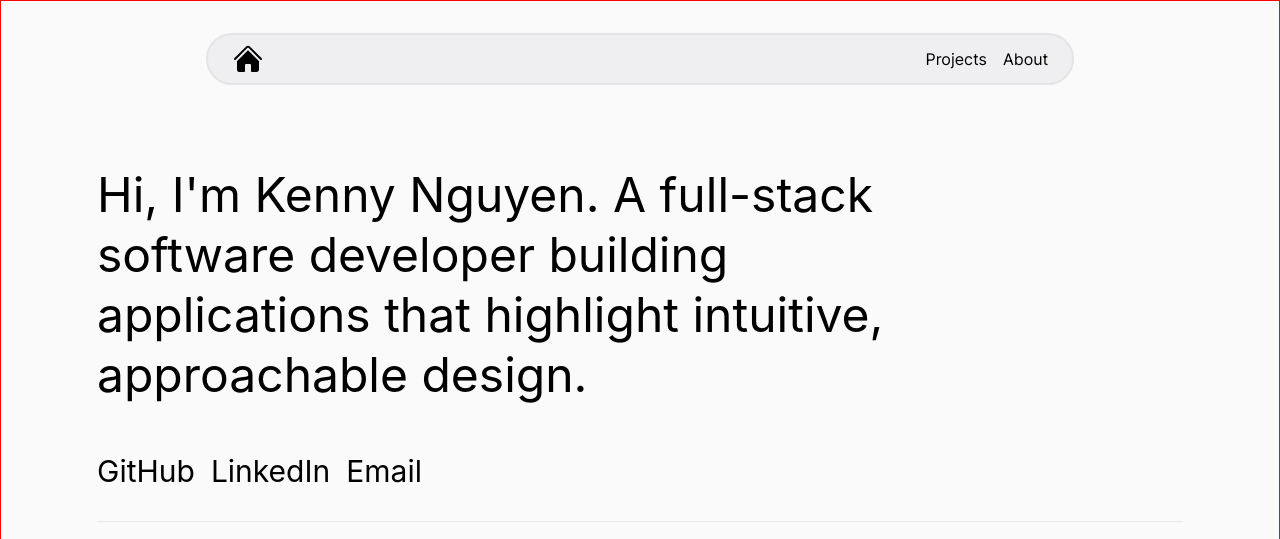
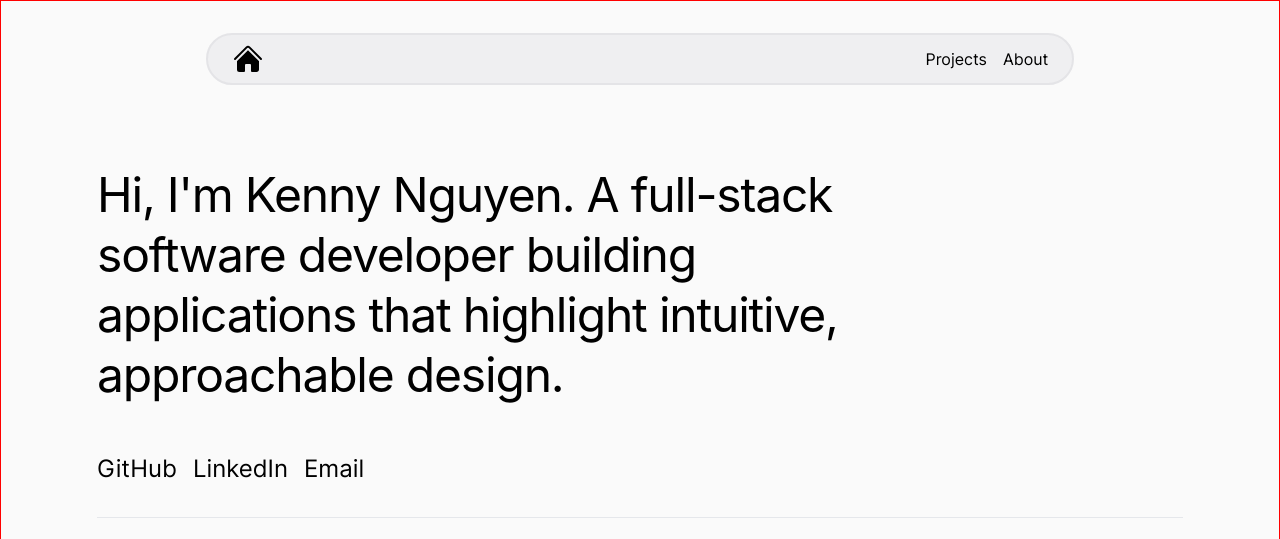
Before and after one commit to ken-ux/portfolio, a React (Vite) app: page / in a window 1280 px wide. Shown: the top 539 px of the page. Built offline with nearby package versions, Linux system fonts and the light colour scheme; a web font is replaced by a local one.

Commit message:
Tighten letter spacing on heading

```diff
--- a/src/components/Hero.tsx
+++ b/src/components/Hero.tsx
@@ -1,12 +1,15 @@
 const Hero = () => {
   return (
-    <div className="font-display mt-12 text-5xl leading-tight md:w-4/5">
-      <h1 className="inline">Hi, I'm Kenny Nguyen.</h1>
-      <span>
-        &nbsp;A full-stack software developer building applications that
-        highlight intuitive, approachable design.
-      </span>
-      <div className="mt-12 flex gap-4 text-3xl">
+    <div className="mt-12 md:w-4/5">
+      <div className="font-display text-5xl leading-tight tracking-tight">
+        <h1 className="inline">Hi, I'm Kenny Nguyen.</h1>
+        <span>
+          &nbsp;A full-stack software developer building applications that
+          highlight intuitive, approachable design.
+        </span>
+      </div>
+
+      <div className="mt-12 flex gap-4 text-2xl">
         <a href="">GitHub</a>
         <a href="">LinkedIn</a>
         <a href="">Email</a>
--- a/src/index_build.css
+++ b/src/index_build.css
@@ -621,24 +621,6 @@ a:hover {
   margin: auto;
 }
 
-.my-20 {
-  margin-top: 5rem;
-  margin-bottom: 5rem;
-}
-
-.my-12 {
-  margin-top: 3rem;
-  margin-bottom: 3rem;
-}
-
-.mt-4 {
-  margin-top: 1rem;
-}
-
-.mt-8 {
-  margin-top: 2rem;
-}
-
 .mt-12 {
   margin-top: 3rem;
 }
@@ -667,10 +649,6 @@ a:hover {
   height: 2rem;
 }
 
-.h-12 {
-  height: 3rem;
-}
-
 .w-5 {
   width: 1.25rem;
 }
@@ -681,14 +659,6 @@ a:hover {
 
 .w-full {
   width: 100%;
-}
-
-.w-3\/4 {
-  width: 75%;
-}
-
-.w-12 {
-  width: 3rem;
 }
 
 .grid-cols-1 {
@@ -727,8 +697,8 @@ a:hover {
   gap: 0.5rem;
 }
 
-.gap-1 {
-  gap: 0.25rem;
+.gap-3 {
+  gap: 0.75rem;
 }
 
 .gap-x-2 {
@@ -746,10 +716,6 @@ a:hover {
 
 .border-2 {
   border-width: 2px;
-}
-
-.border-4 {
-  border-width: 4px;
 }
 
 .border-zinc-200 {
@@ -775,52 +741,45 @@ a:hover {
   font-family: SF Pro Display, system-ui, sans-serif;
 }
 
+.text-3xl {
+  font-size: 1.875rem;
+  line-height: 2.25rem;
+}
+
 .text-5xl {
   font-size: 3rem;
   line-height: 1;
 }
 
-.text-3xl {
-  font-size: 1.875rem;
-  line-height: 2.25rem;
+.text-sm {
+  font-size: 0.875rem;
+  line-height: 1.25rem;
 }
 
-.text-lg {
-  font-size: 1.125rem;
-  line-height: 1.75rem;
-}
-
-.text-xl {
-  font-size: 1.25rem;
-  line-height: 1.75rem;
-}
-
-.font-semibold {
-  font-weight: 600;
-}
-
-.font-bold {
-  font-weight: 700;
-}
-
-.leading-6 {
+.text-base {
+  font-size: 1rem;
   line-height: 1.5rem;
 }
 
-.leading-loose {
-  line-height: 2;
+.text-2xl {
+  font-size: 1.5rem;
+  line-height: 2rem;
 }
 
-.leading-normal {
-  line-height: 1.5;
-}
-
-.leading-snug {
-  line-height: 1.375;
+.uppercase {
+  text-transform: uppercase;
 }
 
 .leading-tight {
   line-height: 1.25;
+}
+
+.tracking-tight {
+  letter-spacing: -0.025em;
+}
+
+.tracking-normal {
+  letter-spacing: 0em;
 }
 
 .backdrop-blur-sm {
@@ -851,10 +810,6 @@ a:hover {
   .md\:w-4\/5 {
     width: 80%;
   }
-
-  .md\:w-3\/4 {
-    width: 75%;
-  }
 }
 
 @media (min-width: 1024px) {
```
